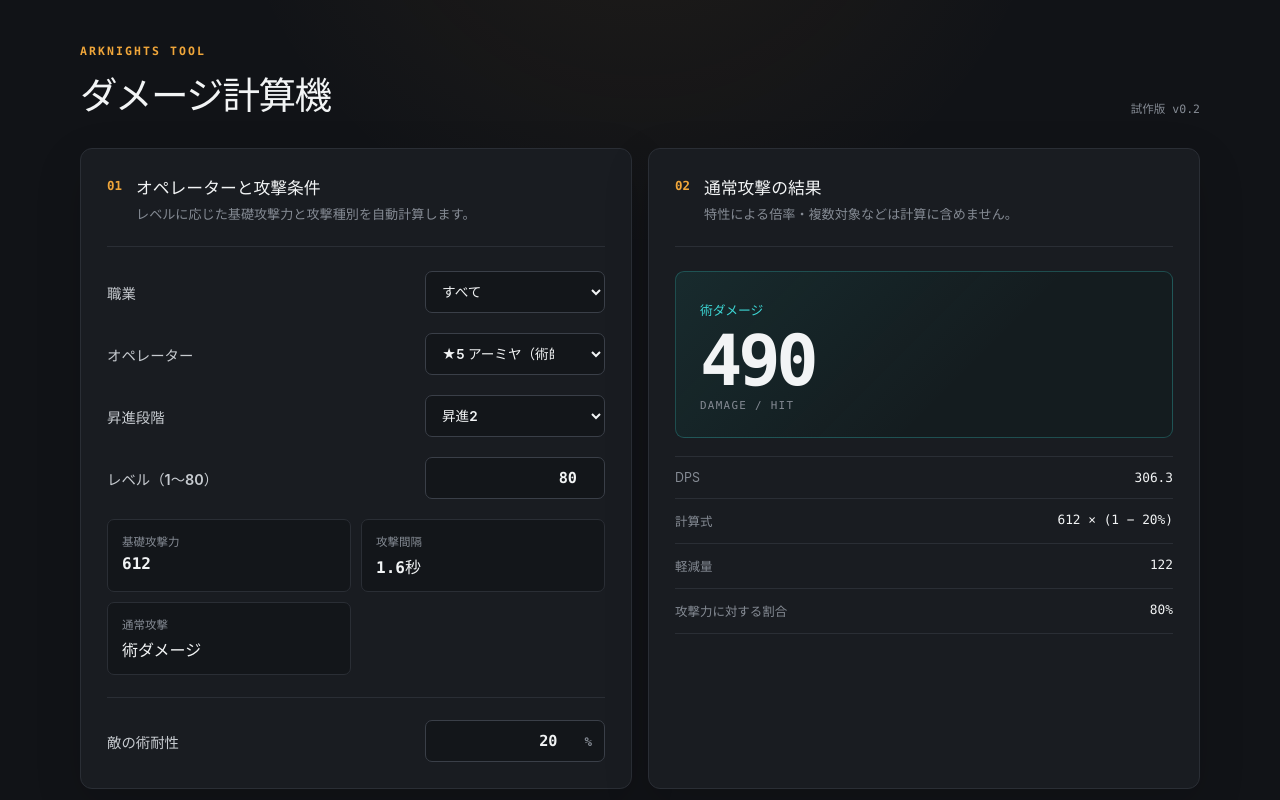
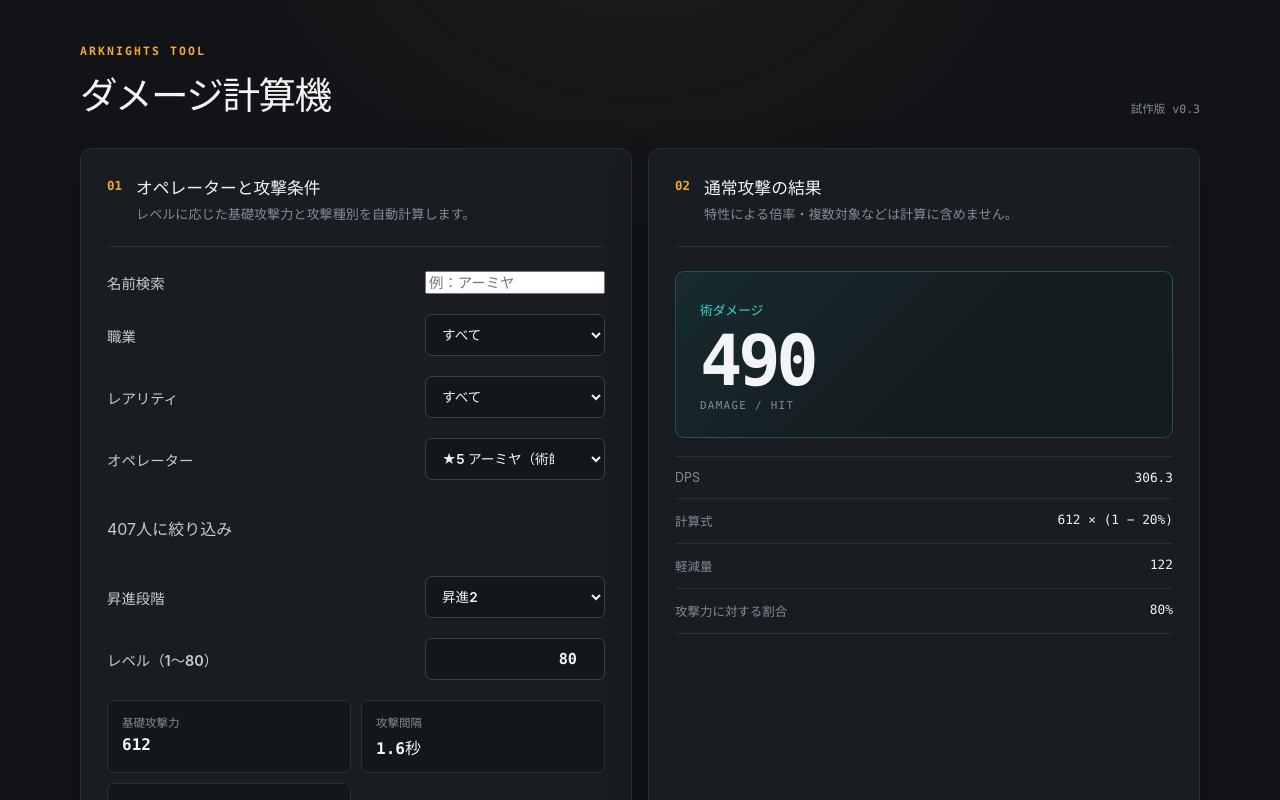
Before and after one commit to gonchiman/arknights-damage-calculator, a React (Vite) app: page / in a window 1280 px wide. Shown: the top 800 px of the page. Built offline with nearby package versions, Linux system fonts and the light colour scheme.

Commit message:
feat: add operator name and rarity filters

```diff
--- a/src/App.tsx
+++ b/src/App.tsx
@@ -11,6 +11,35 @@ import {
 } from './operators'
 
 type ProfessionFilter = 'ALL' | Profession
+type RarityFilter = 'ALL' | number
+
+const rarityOptions = [...new Set(operators.map((operator) => operator.rarity))].sort(
+  (a, b) => b - a,
+)
+
+function filterOperators(
+  professionFilter: ProfessionFilter,
+  rarityFilter: RarityFilter,
+  nameQuery: string,
+) {
+  const normalizedQuery = nameQuery
+    .trim()
+    .normalize('NFKC')
+    .toLocaleLowerCase('ja-JP')
+
+  return operators.filter((operator) => {
+    const matchesProfession =
+      professionFilter === 'ALL' || operator.profession === professionFilter
+    const matchesRarity =
+      rarityFilter === 'ALL' || operator.rarity === rarityFilter
+    const matchesName = operator.name
+      .normalize('NFKC')
+      .toLocaleLowerCase('ja-JP')
+      .includes(normalizedQuery)
+
+    return matchesProfession && matchesRarity && matchesName
+  })
+}
 
 const normalAttackLabels: Record<NormalAttackType, string> = {
   physical: '物理ダメージ',
@@ -92,12 +121,41 @@ function SelectField({
   )
 }
 
+function SearchField({
+  id,
+  label,
+  value,
+  onChange,
+}: {
+  id: string
+  label: string
+  value: string
+  onChange: (value: string) => void
+}) {
+  return (
+    <label className="field" htmlFor={id}>
+      <span>{label}</span>
+      <input
+        id={id}
+        className="search-input"
+        type="search"
+        value={value}
+        placeholder="例：アーミヤ"
+        autoComplete="off"
+        onChange={(event) => onChange(event.target.value)}
+      />
+    </label>
+  )
+}
+
 function App() {
   const initialPhaseIndex = defaultOperator.phases.length - 1
   const initialPhase = defaultOperator.phases[initialPhaseIndex]
 
   const [professionFilter, setProfessionFilter] =
     useState<ProfessionFilter>('ALL')
+  const [rarityFilter, setRarityFilter] = useState<RarityFilter>('ALL')
+  const [nameQuery, setNameQuery] = useState('')
   const [operatorId, setOperatorId] = useState(defaultOperator.id)
   const [phaseIndex, setPhaseIndex] = useState(initialPhaseIndex)
   const [level, setLevel] = useState(initialPhase.maxLevel)
@@ -105,23 +163,23 @@ function App() {
   const [enemyResistance, setEnemyResistance] = useState(20)
 
   const filteredOperators = useMemo(
-    () =>
-      professionFilter === 'ALL'
-        ? operators
-        : operators.filter(
-            (operator) => operator.profession === professionFilter,
-          ),
-    [professionFilter],
+    () => filterOperators(professionFilter, rarityFilter, nameQuery),
+    [professionFilter, rarityFilter, nameQuery],
   )
 
   const selectedOperator =
     operators.find((operator) => operator.id === operatorId) ?? defaultOperator
-  const selectedPhase =
-    selectedOperator.phases[phaseIndex] ?? selectedOperator.phases.at(-1)!
-  const attack = calculateOperatorAttack(selectedPhase, level)
-  const damageType = selectedOperator.normalAttackType
+  const activeOperator =
+    filteredOperators.find((operator) => operator.id === operatorId) ?? null
+  const selectedPhase = activeOperator
+    ? (activeOperator.phases[phaseIndex] ?? activeOperator.phases.at(-1)!)
+    : null
+  const attack = selectedPhase
+    ? calculateOperatorAttack(selectedPhase, level)
+    : null
+  const damageType = activeOperator?.normalAttackType ?? null
   const dealsDamage = damageType === 'physical' || damageType === 'arts'
-  const result = dealsDamage
+  const result = dealsDamage && attack !== null
     ? calculateDamage({
         attack,
         enemyDefense,
@@ -130,7 +188,7 @@ function App() {
       })
     : null
   const dps =
-    result && selectedPhase.attackInterval !== 0
+    result && selectedPhase && selectedPhase.attackInterval !== 0
       ? result.damage / selectedPhase.attackInterval
       : null
 
@@ -141,19 +199,40 @@ function App() {
     setLevel(operator.phases[nextPhaseIndex].maxLevel)
   }
 
+  const selectFirstMatchIfNeeded = (
+    nextProfession: ProfessionFilter,
+    nextRarity: RarityFilter,
+    nextNameQuery: string,
+  ) => {
+    const nextOperators = filterOperators(
+      nextProfession,
+      nextRarity,
+      nextNameQuery,
+    )
+
+    if (
+      nextOperators.length > 0 &&
+      !nextOperators.some((operator) => operator.id === selectedOperator.id)
+    ) {
+      selectOperator(nextOperators[0])
+    }
+  }
+
   const changeProfession = (value: string) => {
     const nextFilter = value as ProfessionFilter
     setProfessionFilter(nextFilter)
+    selectFirstMatchIfNeeded(nextFilter, rarityFilter, nameQuery)
+  }
 
-    if (nextFilter !== 'ALL' && selectedOperator.profession !== nextFilter) {
-      const firstOperator = operators.find(
-        (operator) => operator.profession === nextFilter,
-      )
+  const changeRarity = (value: string) => {
+    const nextFilter = value === 'ALL' ? 'ALL' : Number(value)
+    setRarityFilter(nextFilter)
+    selectFirstMatchIfNeeded(professionFilter, nextFilter, nameQuery)
+  }
 
-      if (firstOperator) {
-        selectOperator(firstOperator)
-      }
-    }
+  const changeNameQuery = (value: string) => {
+    setNameQuery(value)
+    selectFirstMatchIfNeeded(professionFilter, rarityFilter, value)
   }
 
   const changeOperator = (value: string) => {
@@ -166,7 +245,7 @@ function App() {
 
   const changePhase = (value: string) => {
     const nextPhaseIndex = Number(value)
-    const nextPhase = selectedOperator.phases[nextPhaseIndex]
+    const nextPhase = activeOperator?.phases[nextPhaseIndex]
 
     if (nextPhase) {
       setPhaseIndex(nextPhaseIndex)
@@ -181,7 +260,7 @@ function App() {
           <p className="eyebrow">ARKNIGHTS TOOL</p>
           <h1>ダメージ計算機</h1>
         </div>
-        <span className="version">試作版 v0.2</span>
+        <span className="version">試作版 v0.3</span>
       </header>
 
       <div className="calculator-grid">
@@ -195,6 +274,13 @@ function App() {
           </div>
 
           <div className="fields">
+            <SearchField
+              id="operator-search"
+              label="名前検索"
+              value={nameQuery}
+              onChange={changeNameQuery}
+            />
+
             <SelectField
               id="profession"
               label="職業"
@@ -212,26 +298,50 @@ function App() {
             </SelectField>
 
             <SelectField
+              id="rarity"
+              label="レアリティ"
+              value={rarityFilter}
+              onChange={changeRarity}
+            >
+              <option value="ALL">すべて</option>
+              {rarityOptions.map((rarity) => (
+                <option key={rarity} value={rarity}>
+                  ★{rarity}
+                </option>
+              ))}
+            </SelectField>
+
+            <SelectField
               id="operator"
               label="オペレーター"
-              value={selectedOperator.id}
+              value={activeOperator?.id ?? ''}
               onChange={changeOperator}
             >
-              {filteredOperators.map((operator) => (
+              {filteredOperators.length === 0 ? (
+                <option value="">該当するオペレーターはいません</option>
+              ) : (
+                filteredOperators.map((operator) => (
                   <option key={operator.id} value={operator.id}>
                     ★{operator.rarity} {operator.name}（
                     {professionLabels[operator.profession]}）
                   </option>
-              ))}
+                ))
+              )}
             </SelectField>
 
+            <p className="filter-count" aria-live="polite">
+              {filteredOperators.length}人に絞り込み
+            </p>
+
+            {activeOperator && selectedPhase && attack !== null ? (
+              <>
                 <SelectField
                   id="phase"
                   label="昇進段階"
                   value={phaseIndex}
                   onChange={changePhase}
                 >
-              {selectedOperator.phases.map((phase) => (
+                  {activeOperator.phases.map((phase) => (
                     <option key={phase.phase} value={phase.phase}>
                       昇進{phase.phase}
                     </option>
@@ -265,7 +375,9 @@ function App() {
                   </div>
                   <div>
                     <dt>通常攻撃</dt>
-                <dd>{normalAttackLabels[damageType]}</dd>
+                    <dd>
+                      {normalAttackLabels[activeOperator.normalAttackType]}
+                    </dd>
                   </div>
                 </dl>
 
@@ -290,6 +402,12 @@ function App() {
                     suffix="%"
                   />
                 )}
+              </>
+            ) : (
+              <p className="empty-filter-state">
+                条件に一致するオペレーターがいません。検索条件を変更してください。
+              </p>
+            )}
           </div>
         </section>
 
@@ -303,7 +421,11 @@ function App() {
           </div>
 
           <div className="result-card" aria-live="polite">
-            <p className="result-label">{normalAttackLabels[damageType]}</p>
+            <p className="result-label">
+              {damageType
+                ? normalAttackLabels[damageType]
+                : 'オペレーター未選択'}
+            </p>
             <p className="result-value">
               {result ? result.damage.toLocaleString('ja-JP') : '—'}
             </p>
@@ -349,7 +471,9 @@ function App() {
 
           {!dealsDamage && (
             <p className="notice">
-              このオペレーターの通常行動は敵へのダメージではありません。
+              {activeOperator
+                ? 'このオペレーターの通常行動は敵へのダメージではありません。'
+                : '検索条件を変更してオペレーターを選択してください。'}
             </p>
           )}
         </section>
```
Lines whose indentation alone changed are shown as unchanged.
